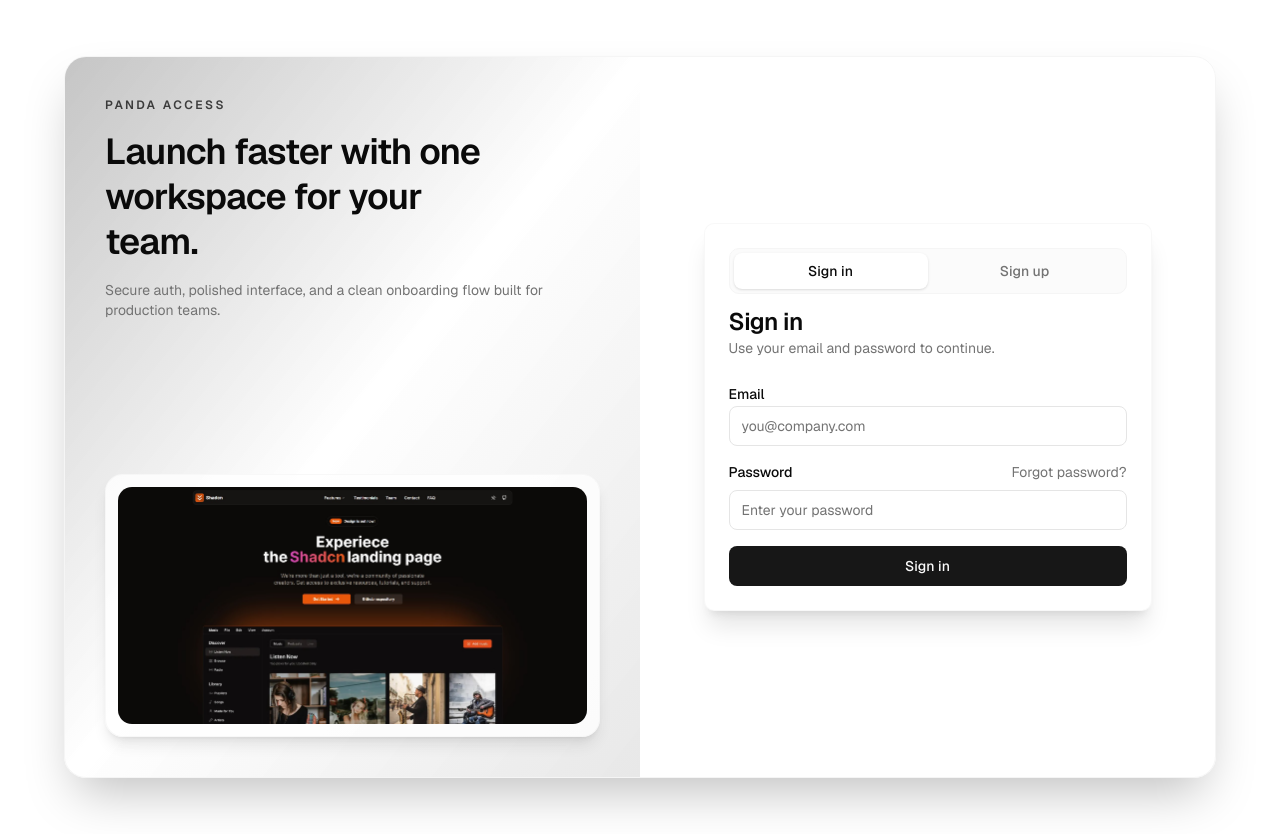
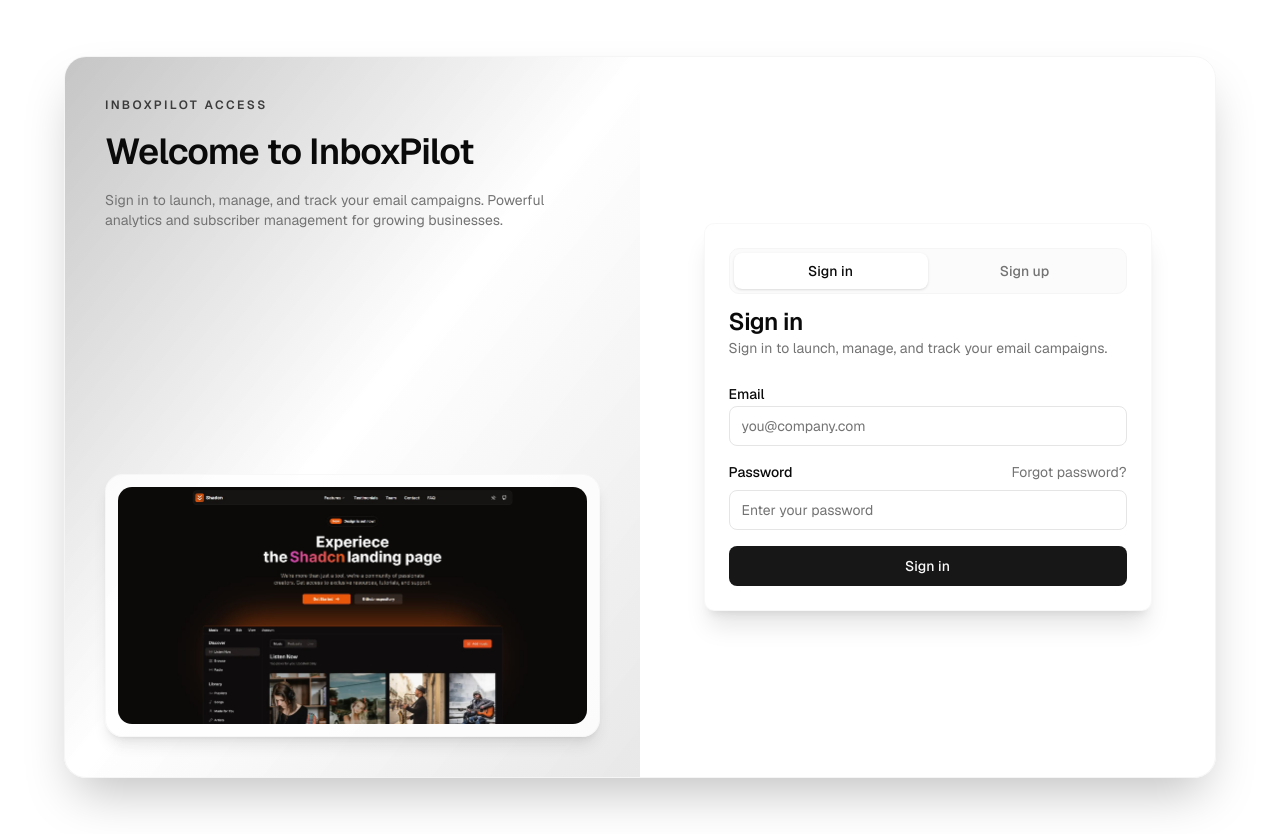
Before and after one commit to chiragbidx/alpha-drop-aqz, a Next.js app: page /auth in a window 1280 px wide. Built offline with nearby package versions, Linux system fonts and the light colour scheme; no server answers.

Commit message:
InboxPilot Auth Page

```diff
--- a/app/auth/page.tsx
+++ b/app/auth/page.tsx
@@ -96,14 +96,14 @@
       return {
         id: "signup",
         title: "Create account",
-        description: "Start your free account in less than a minute.",
+        description: "Sign up to launch, manage, and track your email campaigns.",
       };
     }
 
     return {
       id: "signin",
       title: "Sign in",
-      description: "Use your email and password to continue.",
+      description: "Sign in to launch, manage, and track your email campaigns.",
     };
   }, [mode]);
 
@@ -115,21 +115,20 @@
           <div className="relative z-10 flex h-full flex-col justify-between">
             <div className="space-y-4">
               <p className="text-xs font-semibold uppercase tracking-[0.2em] text-primary/80">
-                Panda Access
+                InboxPilot Access
               </p>
               <h1 className="max-w-sm text-4xl font-semibold leading-tight tracking-tight">
-                Launch faster with one workspace for your team.
+                Welcome to InboxPilot
               </h1>
               <p className="max-w-md text-sm text-muted-foreground">
-                Secure auth, polished interface, and a clean onboarding flow built
-                for production teams.
+                Sign in to launch, manage, and track your email campaigns. Powerful analytics and subscriber management for growing businesses.
               </p>
             </div>
 
             <div className="relative overflow-hidden rounded-2xl border border-secondary/70 bg-background/80 p-3 shadow-lg">
               <Image
                 src="/demo-img.jpg"
-                alt="Panda product preview"
+                alt="InboxPilot product preview"
                 className="h-full w-full rounded-xl object-cover"
                 width={1200}
                 height={900}
```
